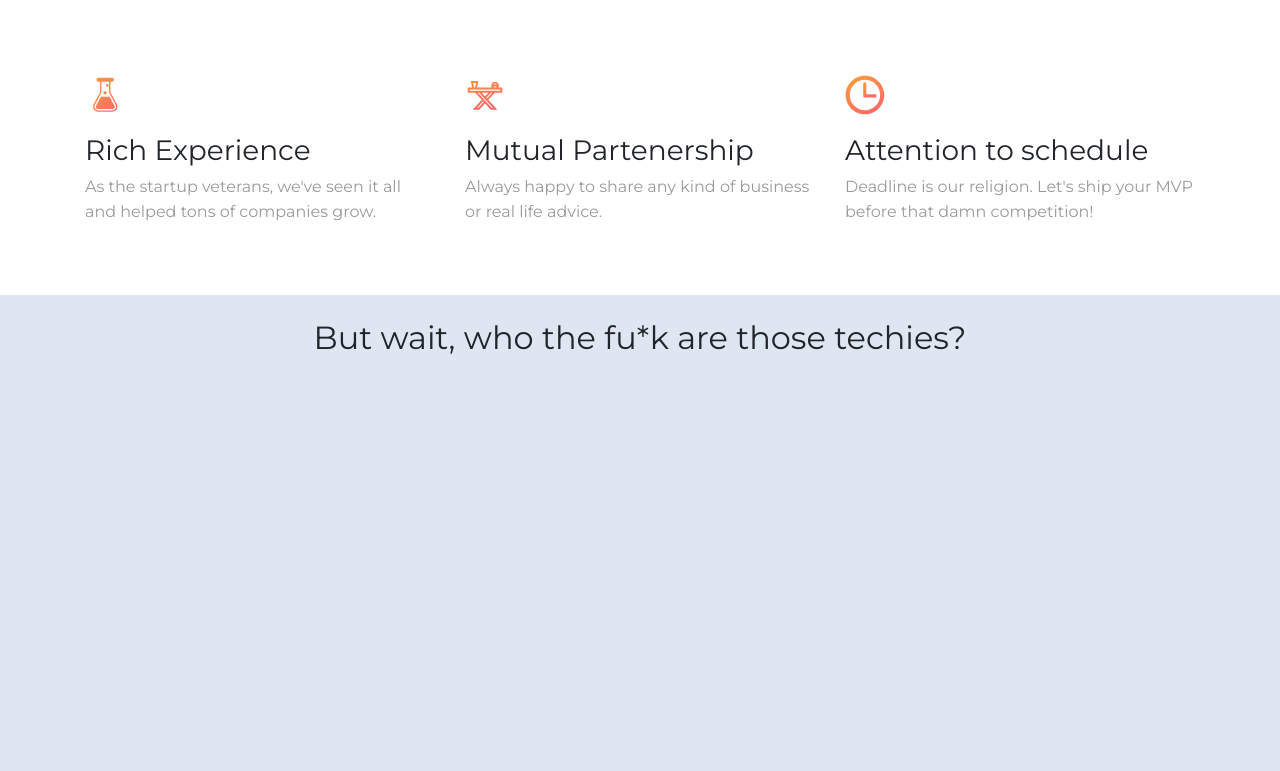
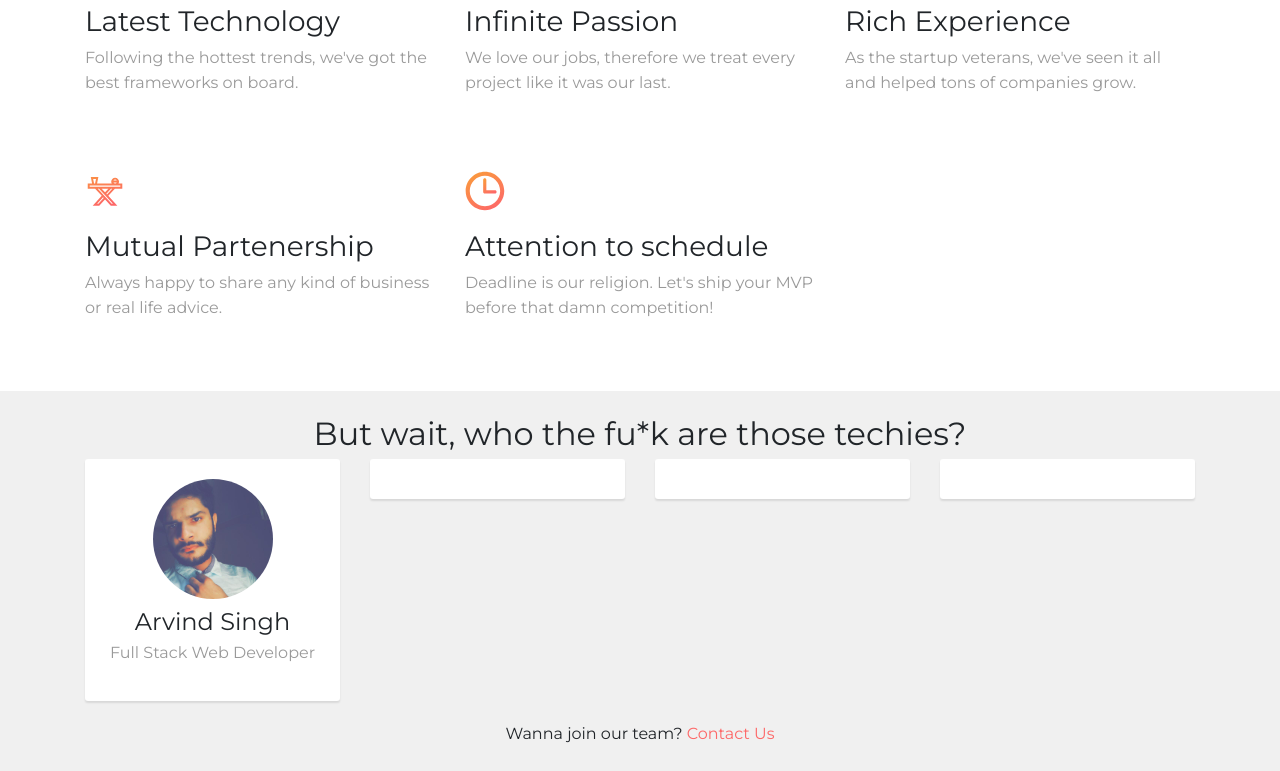
Before and after one commit to heyarviind/techies.pro, a plain HTML site: page index.html in a window 1280 px wide. Shown: the part 562-1333 px from the top of the page. Before the commit the page ends 950 px from the top, so only its background shows below. Drawn offline with nearby package versions, Linux system fonts and the light colour scheme.

Commit message:
corrected grid system

```diff
--- a/css/style.css
+++ b/css/style.css
@@ -10,7 +10,7 @@ body,html{
   font-family: 'Montserrat', sans-serif !important;
 }
 body{
-  background-color: #dee6f2;
+  background-color: #f0f0f0;
   font-size: 16px;
   line-height: 25px;
 }
@@ -55,6 +55,23 @@ h1,h2,h3,h4,h5,h6{
   margin-bottom: 20px;
   width: 40px; height: 40px;
 }
-.whyus .col-4{
+.whyus .col-lg-4{
   margin: 30px 0;
 }
+
+.who-us{
+  background-color: white;
+  border-radius: 3px;
+
+  margin-bottom: 20px;
+  text-align: center;
+  padding: 20px ;
+  box-shadow: 0px 2px 2px rgba(0,0,0,0.1);
+}
+  .who-us h4{
+    margin: 10px 0 5px 0;
+  }
+  .who-us img{
+    border-radius: 50%;
+    width: 120px;
+  }
--- a/index.html
+++ b/index.html
@@ -5,7 +5,7 @@
     <link rel="stylesheet" href="https://maxcdn.bootstrapcdn.com/bootstrap/4.0.0-beta/css/bootstrap.min.css" integrity="sha384-/Y6pD6FV/Vv2HJnA6t+vslU6fwYXjCFtcEpHbNJ0lyAFsXTsjBbfaDjzALeQsN6M"
       crossorigin="anonymous">
     <link href="https://fonts.googleapis.com/css?family=Montserrat:300,400,500" rel="stylesheet">
-    <link rel="stylesheet" href="css/style.css?v=0.1">
+    <link rel="stylesheet" href="css/style.css?v=0.4">
   </head>
   <body>
     <!-- Header Content -->
@@ -45,31 +45,31 @@
     <!-- Why us -->
     <section class="section white whyus">
       <div class="container">
+        <div class="">
+          <h1>A few reasons why we might<br> be the right fit:</h1>
+        </div>
         <div class="row">
-          <div class="col-4">
-            <h1>A few reasons why we might<br> be the right fit:</h1>
-          </div>
-          <div class="col-4">
+          <div class="col-lg-4 col-md-6 col-sm-12">
             <img src="img/coding.svg" alt="">
             <h3>Latest Technology</h3>
             <p class="muted">Following the hottest trends, we've got the best frameworks on board.</p>
           </div>
-          <div class="col-4">
+          <div class="col-lg-4 col-md-6 col-sm-12">
             <img src="img/love.svg" alt="">
             <h3>Infinite Passion</h3>
             <p class="muted">We love our jobs, therefore we treat every project like it was our last.</p>
           </div>
-          <div class="col-4">
+          <div class="col-lg-4 col-md-6 col-sm-12">
             <img src="img/experience.svg" alt="">
             <h3>Rich Experience</h3>
             <p class="muted">As the startup veterans, we've seen it all and helped tons of companies grow.</p>
           </div>
-          <div class="col-4">
+          <div class="col-lg-4 col-md-6 col-sm-12">
             <img src="img/mutual.svg" alt="">
             <h3>Mutual Partenership</h3>
             <p class="muted">Always happy to share any kind of business or real life advice.</p>
           </div>
-          <div class="col-4">
+          <div class="col-lg-4 col-md-6 col-sm-12">
             <img src="img/clock.svg" alt="">
             <h3>Attention to schedule</h3>
             <p class="muted">Deadline is our religion. Let's ship your MVP before that damn competition!</p>
@@ -87,6 +87,27 @@
     <section class="section">
       <div class="container">
         <center><h2>But wait, who the fu*k are those techies?</h2></center>
+
+        <div class="row">
+          <div class="col">
+            <div class=" who-us">
+              <img src="img/avatars/arvind-small.jpeg" alt="">
+              <h4>Arvind Singh</h4>
+              <p class="muted">Full Stack Web Developer</p>
+            </div>
+          </div>
+          <div class="col">
+            <div class=" who-us"></div>
+          </div>
+          <div class="col">
+            <div class=" who-us"></div>
+          </div>
+          <div class="col">
+            <div class=" who-us"></div>
+          </div>
+        </div>
+
+        <center>Wanna join our team? <a href="">Contact Us</a></center>
       </div>
     </section>
 
```
Also changed, not shown: img/avatars/arvind-small.jpeg (added), 1 other file.
